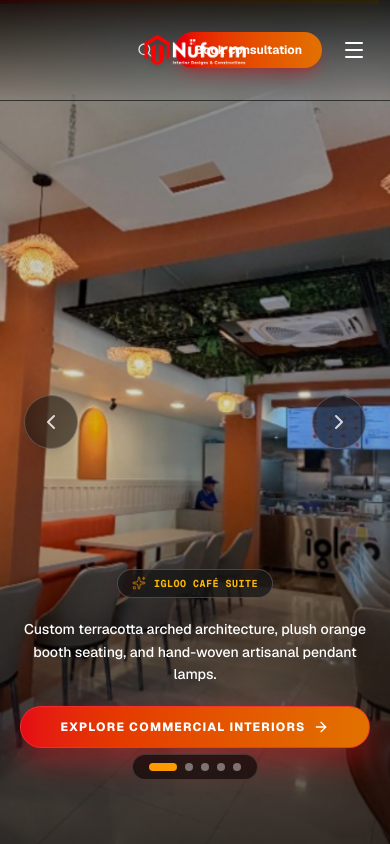
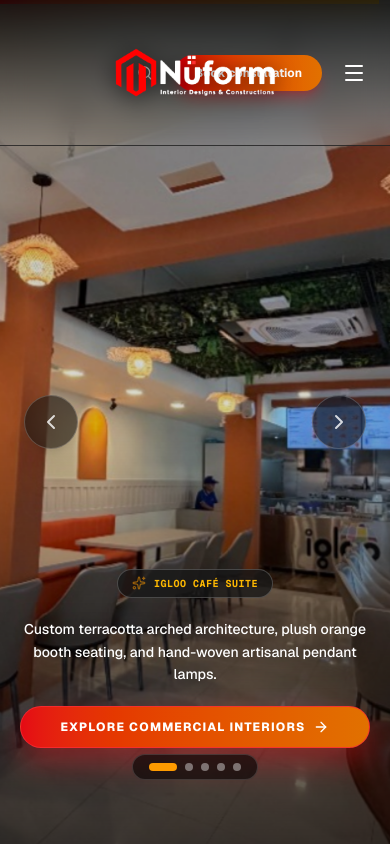
Before and after one commit to venkaat/nuform, a Next.js app: page / in a window 390 px wide. Shown: the top 844 px of the page. Built offline with nearby package versions, Linux system fonts and the light colour scheme.

Commit message:
Enlarge centered logo height to 125px for legibility of small subtitle text

```diff
--- a/components/CinematicHero.tsx
+++ b/components/CinematicHero.tsx
@@ -175,7 +175,7 @@ export default function CinematicHero({ onOpenConsultation, onHeroLoaded }: Cine
       ))}
 
       {/* TOP FANCY CATEGORY PILL SELECTOR */}
-      <div className="absolute top-[115px] left-1/2 -translate-x-1/2 z-30 hidden md:flex items-center gap-2 bg-black/60 backdrop-blur-xl border border-white/15 p-1.5 rounded-full shadow-2xl transition-all duration-500">
+      <div className="absolute top-[155px] left-1/2 -translate-x-1/2 z-30 hidden md:flex items-center gap-2 bg-black/60 backdrop-blur-xl border border-white/15 p-1.5 rounded-full shadow-2xl transition-all duration-500">
         {CINEMATIC_SLIDES.map((slide, idx) => (
           <button
             key={slide.id}
@@ -193,7 +193,7 @@ export default function CinematicHero({ onOpenConsultation, onHeroLoaded }: Cine
 
       {/* FOREGROUND CONTENT - OPTIMIZED FOR UNCLUTTERED MOBILE VIEW */}
       <div
-        className="relative z-20 h-full max-w-7xl mx-auto px-5 flex flex-col justify-end sm:justify-center items-center text-center pb-24 sm:pb-28 pt-[125px] transition-transform duration-300 ease-out"
+        className="relative z-20 h-full max-w-7xl mx-auto px-5 flex flex-col justify-end sm:justify-center items-center text-center pb-24 sm:pb-28 pt-[165px] transition-transform duration-300 ease-out"
         style={{
           transform: `translate3d(${mousePos.x * 10}px, ${mousePos.y * 10}px, 0px)`,
         }}
--- a/components/Header.tsx
+++ b/components/Header.tsx
@@ -51,7 +51,7 @@ export default function Header({
       <div className="max-w-7xl mx-auto px-4 sm:px-6 lg:px-8">
         <div
           className={`relative flex items-center justify-between transition-all duration-500 ${
-            isScrolled ? "h-[70px]" : "h-[100px]"
+            isScrolled ? "h-[80px]" : "h-[145px]"
           }`}
         >
           {/* DESKTOP NAVIGATION (LEFT) */}
@@ -132,8 +132,8 @@ export default function Header({
             <img
               src="/images/logo_light.png"
               alt="Nüform - Interior Designs & Architecture"
-              className={`w-auto object-contain transition-all duration-500 group-hover:scale-105 filter drop-shadow-md ${
-                isScrolled ? "h-[55px]" : "h-[80px]"
+              className={`w-auto object-contain transition-all duration-500 group-hover:scale-105 filter drop-shadow-[0_4px_12px_rgba(0,0,0,0.85)] ${
+                isScrolled ? "h-[65px]" : "h-[125px]"
               }`}
             />
           </a>
```
